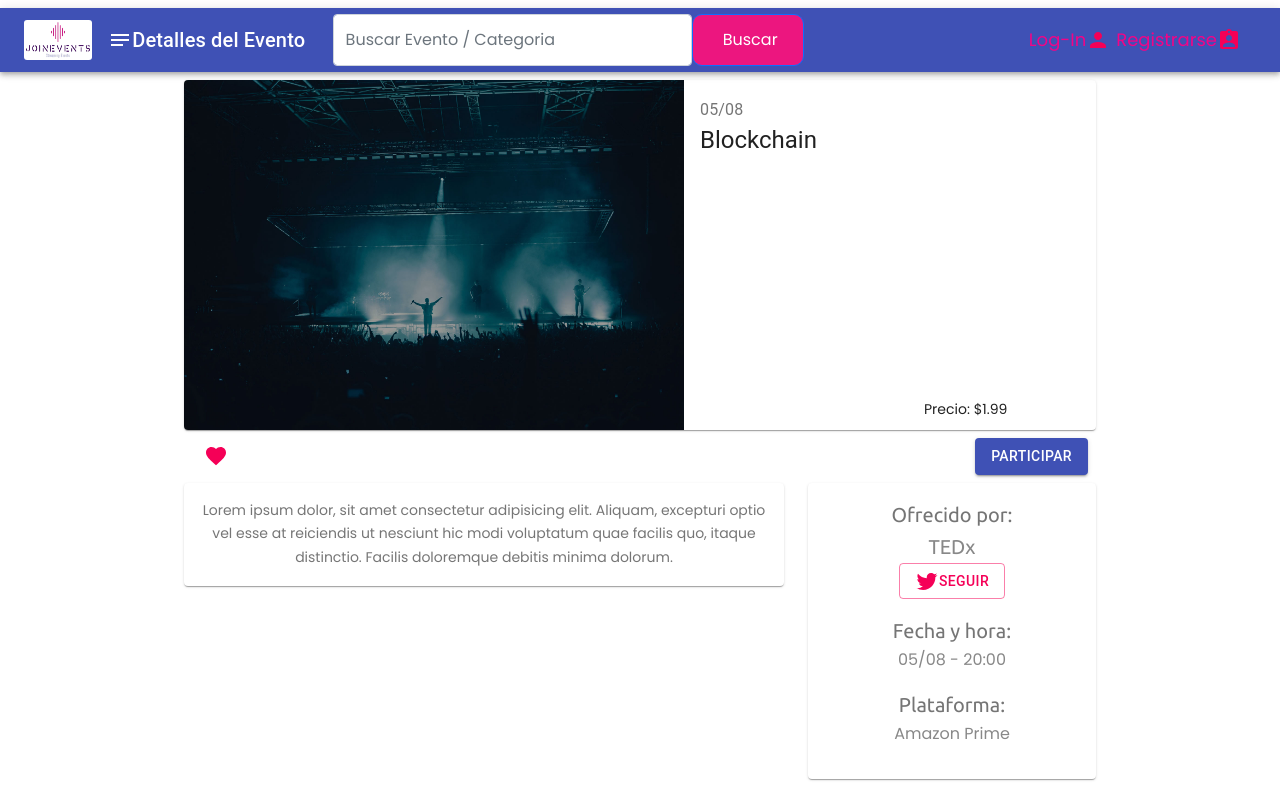
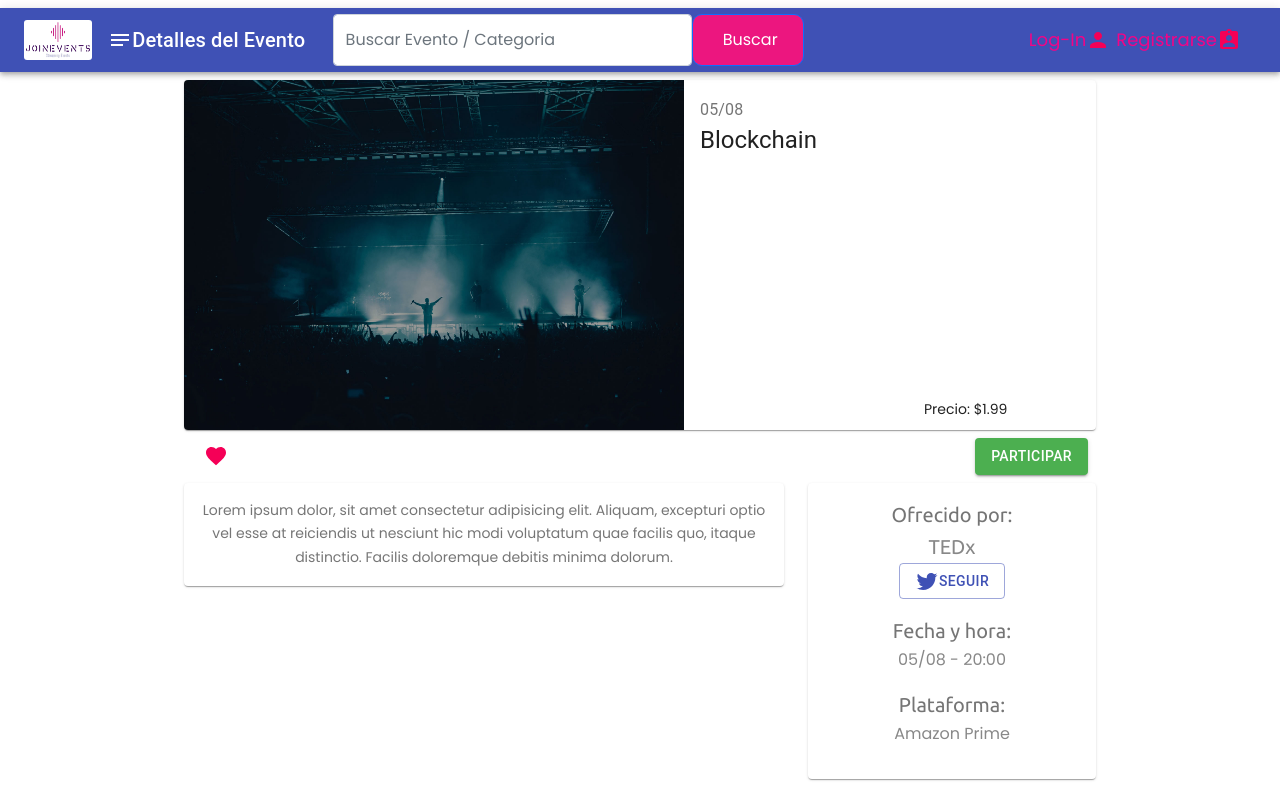
Before and after one commit to krashove/JoinEvents, a React (Create React App) app in the folder feJoinEvents/: page /eventdetails in a window 1280 px wide. Built offline with nearby package versions, Linux system fonts and the light colour scheme.

Commit message:
Mas arreglos a EventoDetalle

```diff
--- a/feJoinEvents/src/components/EventoDetalle.js
+++ b/feJoinEvents/src/components/EventoDetalle.js
@@ -4,6 +4,7 @@ import {
   makeStyles,
   createTheme,
   ThemeProvider,
+  withStyles,
 } from "@material-ui/core/styles";
 import Container from "@material-ui/core/Container";
 import Card from "@material-ui/core/Card";
@@ -18,7 +19,13 @@ import Button from "@material-ui/core/Button";
 import { green, blue } from "@material-ui/core/colors";
 import TwitterIcon from "@material-ui/icons/Twitter";
 
-const useStyles = makeStyles((theme) => ({
+const tema = createTheme({
+  palette: {
+    primary: green,
+  },
+});
+
+const useStyles = makeStyles(() => ({
   root: {
     display: "flex",
   },
@@ -35,32 +42,35 @@ const useStyles = makeStyles((theme) => ({
   },
   controls: {
     display: "flex",
-    paddingLeft: theme.spacing(30),
-    paddingBottom: theme.spacing(1),
+    paddingLeft: tema.spacing(30),
+    paddingBottom: tema.spacing(1),
   },
   margin: {
-    margin: theme.spacing(1),
+    margin: tema.spacing(1),
   },
   paper: {
-    padding: theme.spacing(2),
+    padding: tema.spacing(2),
     textAlign: "center",
-    color: theme.palette.text.secondary,
+    color: tema.palette.text.secondary,
   },
   buttons: {
     display: "flex",
-    paddingLeft: theme.spacing(1),
+    paddingLeft: tema.spacing(1),
   },
 }));
 
-const theme = createTheme({
-  palette: {
-    primary: green,
-    secindary: blue,
+const ColorButton = withStyles(() => ({
+  root: {
+    color: tema.palette.getContrastText(green[500]),
+    backgroundColor: green[500],
+    "&:hover": {
+      backgroundColor: green[700],
+    },
   },
-});
+}))(Button);
 
 export default function EventoDetalle(props) {
-  const classes = useStyles();
+  const classes = useStyles(tema);
 
   return (
     <div>
@@ -97,15 +107,13 @@ export default function EventoDetalle(props) {
             <IconButton color="Secondary">
               <FavoriteIcon />
             </IconButton>
-            <ThemeProvider theme={theme}>
-              <Button
-                variant="contained"
-                color="primary"
-                className={classes.margin}
-              >
-                <spam style={{ color: "white" }}>Participar</spam>
-              </Button>
-            </ThemeProvider>
+            <ColorButton
+              variant="contained"
+              color="primary"
+              className={classes.margin}
+            >
+              <spam style={{ color: "white" }}>Participar</spam>
+            </ColorButton>
           </Grid>
         </div>
         <div className={classes.root}>
@@ -121,7 +129,7 @@ export default function EventoDetalle(props) {
                     <h5>{props.card.origen}</h5>
                     <Button
                       variant="outlined"
-                      color="secondary"
+                      color="primary"
                       href={props.card.twitter}
                     >
                       <TwitterIcon />
```
Also changed, not shown: feJoinEvents/src/index.js (+6 -9 lines).
